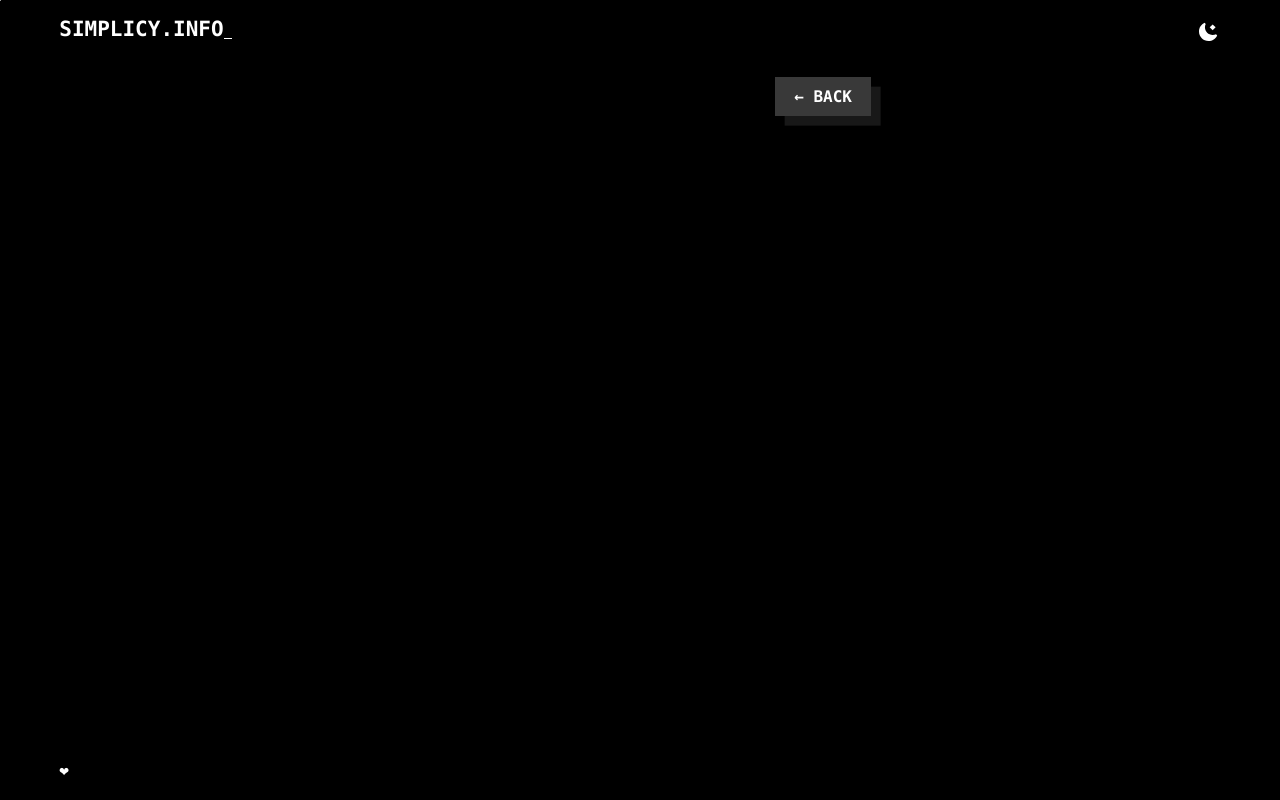
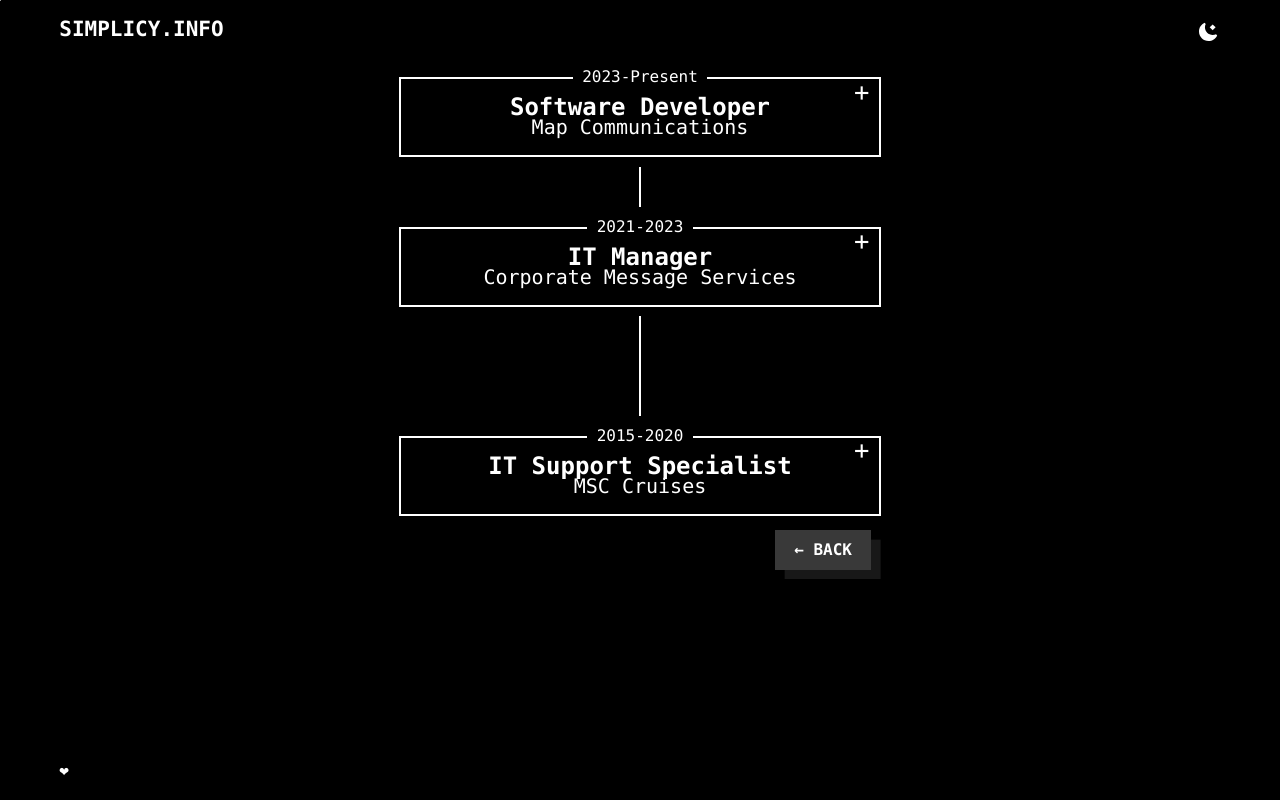
Before and after one commit to simplicy/simplicy.info, a React (Vite) app: page /work in a window 1280 px wide. Built offline with nearby package versions, Linux system fonts and the light colour scheme; a web font is replaced by a local one.

Commit message:
fix work

```diff
--- a/src/pages/Work.tsx
+++ b/src/pages/Work.tsx
@@ -33,9 +33,7 @@
       }}
     >
       <div className={styles.root}>
-        {/* <Timeline list={work} /> */}
-
-
+        <Timeline list={work} />
         <motion.div
           layout
           style={{
```
